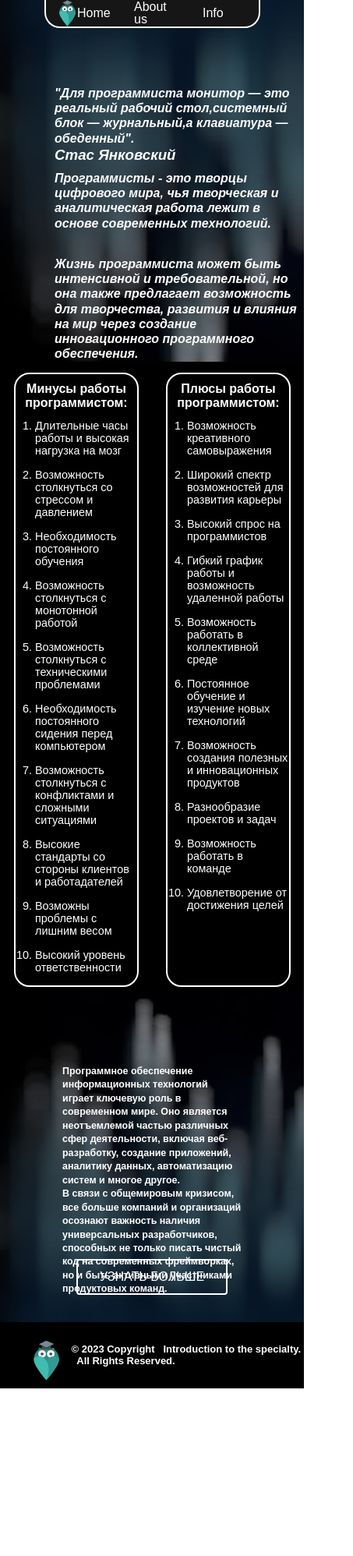
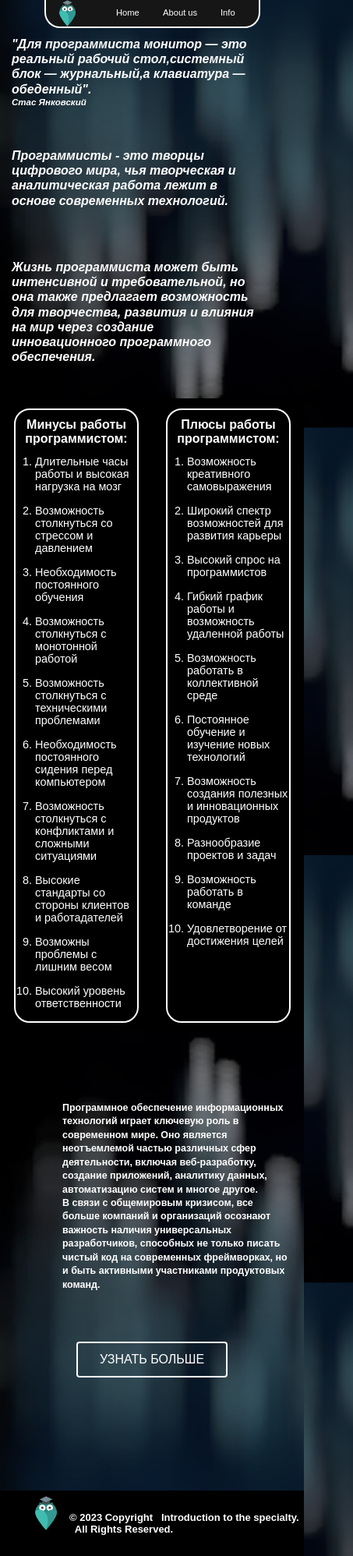
Before and after one commit to gl1te/myproject.github.io, a plain HTML site: page index.html in a window 390 px wide. Shown: the whole page at 78% size, 453 px wide, since content can reach past the window. Before the commit the page ends 1781 px from the top, so only its background shows below. Drawn offline with Linux system fonts and the light colour scheme.

Commit message:
index.css

```diff
--- a/css/index.css
+++ b/css/index.css
@@ -500,3 +500,42 @@ font-size: 1rem;
         font-size: 1rem;
     }
 }
+
+@media (max-width: 400px){
+    .sec {
+        height: 55vh;
+        margin-top: 12%;
+
+    }
+    .sect2 {
+        height: 70vh;
+    }
+    .box3 {
+        width: 75%;
+        height: 27vh;
+        margin-top: 0;
+    }
+    .box h3 {
+        font-size: .72rem;
+    }
+    .box4 {
+        width: 80%;
+        height: 55vh;
+    }
+    .logo_footer {
+        width: 30px;
+        margin-top: 10%;
+        margin-left: 40px;
+    }
+    .container {
+        height: 70vh;
+    }
+    .navigation {
+        margin-right: 0;
+        font-size: 0.7rem;
+    }
+    .box {
+        margin-left: 15px;
+    }
+
+}
```
